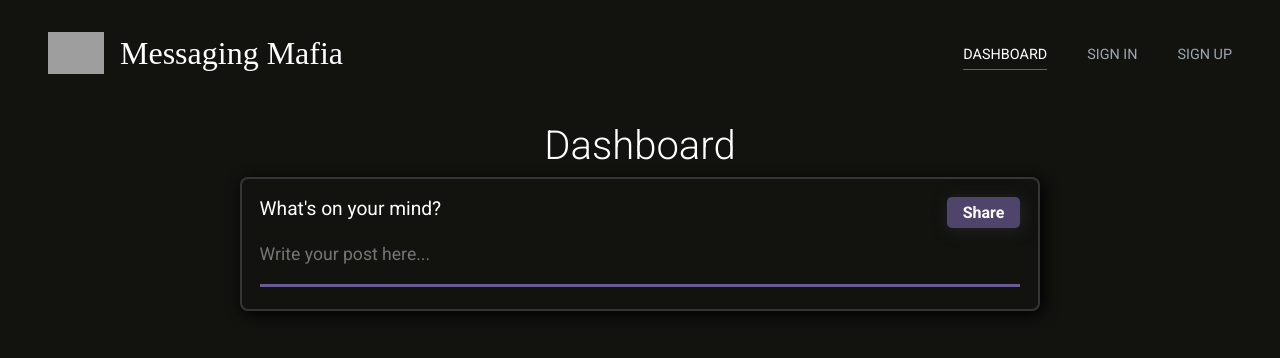
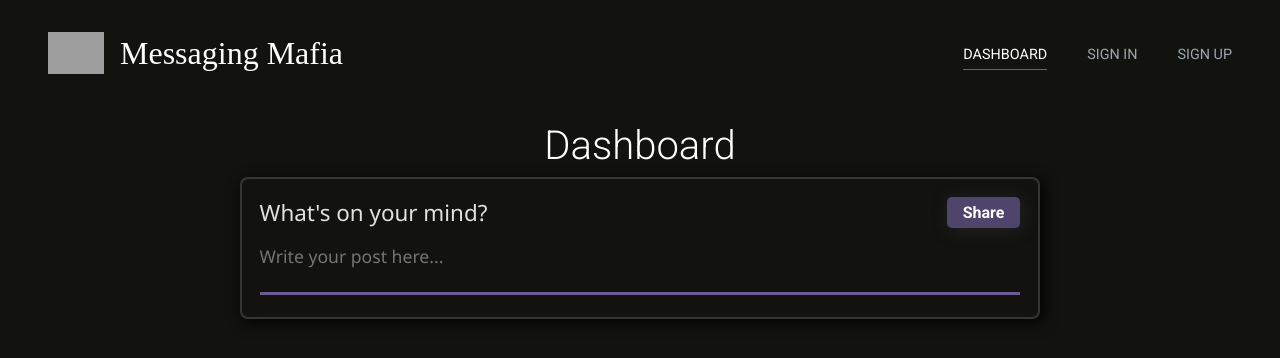
Before and after one commit to geekyquentin/KTJ_Ass3.github.io, a React (Create React App) app: page /#/dashboard in a window 1280 px wide. Shown: the top 358 px of the page. Built offline with nearby package versions, Linux system fonts and the light colour scheme; grey boxes are pictures that could not be loaded; a web font is replaced by a local one.

Commit message:
alert for sign in and sign up, likes and dislikes for posts remaining

```diff
--- a/src/pages/Dashboard/Alert.js
+++ b/src/Alert.js
@@ -1,6 +1,6 @@
 import React, { useEffect } from 'react'
 import './App.css'
-function Alert({ msg, type, removeAlert, list }) {
+function Alert({ msg, removeAlert, list }) {
 
     useEffect(() => {
         const timeout = setTimeout(() => {
@@ -11,7 +11,7 @@ function Alert({ msg, type, removeAlert, list }) {
 
 
 
-    return <p className={`alert alert-${type}`}>
+    return <p className={`alert`}>
         {msg}
     </p>
 
--- a/src/App.css
+++ b/src/App.css
@@ -79,6 +79,21 @@
 	margin-top: 3rem;
 }
 
+.alert {
+	/* border: 1px solid black; */
+	text-align: center;
+	padding: 1rem 1.5rem;
+	border-radius: 20rem;
+	background-color: #353535;
+}
+
+.postAlert {
+	position: fixed;
+	left: 50%;
+	transform: translate(-50%, 0);
+	bottom: 5rem;
+}
+
 @media screen and (max-width: 768px) {
 	.appForm {
 		padding: 1rem 1rem 2rem 1rem;
--- a/src/pages/Dashboard/App.css
+++ b/src/pages/Dashboard/App.css
@@ -56,7 +56,9 @@
 }
 
 .postHeading {
-	font-size: 1.2rem;
+	font-size: 1.4rem;
+	font-family: 'Segoe UI', Tahoma, Geneva, Verdana, sans-serif;
+	color: rgb(225, 225, 225);
 }
 
 .form {
@@ -70,20 +72,6 @@
 	box-shadow: 3px 3px 15px black;
 }
 
-.alert {
-	/* border: 1px solid black; */
-	margin: 10px;
-	text-align: center;
-}
-.alert-success {
-	background-color: lightgreen;
-	color: rgb(6, 87, 6);
-}
-.alert-danger {
-	background-color: rgb(241 152 152 / 45%);
-	color: rgb(199, 6, 6);
-}
-
 @media screen and (max-width: 768px) {
 	.section-center,
 	.dashboardTitleText {
--- a/src/pages/Dashboard/List.css
+++ b/src/pages/Dashboard/List.css
@@ -35,8 +35,11 @@
 
 .userName {
 	font-size: 1.2rem;
-	font-family: sans-serif;
-	font-weight: bold;
+}
+
+.userPost {
+	color: rgb(225, 225, 225);
+	font-family: 'Segoe UI', Tahoma, Geneva, Verdana, sans-serif;
 }
 
 .userPostTime {
--- a/src/pages/Dashboard/dashboardPage.js
+++ b/src/pages/Dashboard/dashboardPage.js
@@ -2,7 +2,7 @@ import './App.css';
 import React, { useState, useEffect } from "react";
 import { Helmet } from 'react-helmet';
 import List from './List';
-import Alert from './Alert';
+import Alert from '../../Alert';
 
 const getLocalStorage = () => {
 	let myList = localStorage.getItem('list');
@@ -27,12 +27,12 @@ function DashboardPage() {
 	const [isEditing, SetIsEditing] = useState(false);
 	const [list, setList] = useState(getLocalStorage());
 	const [editId, setEditId] = useState(null);
-	const [alert, setAlert] = useState({ show: false, msg: '', type: '' });
+	const [alert, setAlert] = useState({ show: false, msg: '' });
 	// console.log(alert.show)
 	const onSubmitForm = (e) => {
 		e.preventDefault();
 		if (!name) {
-			showAlert(true, 'danger', 'please enter text')
+			showAlert(true, 'Please enter text')
 		}
 		else if (name && isEditing) {
 			setList(list.map((item) => {
@@ -41,25 +41,25 @@ function DashboardPage() {
 				}
 				return item;
 			}))
-			showAlert(true, 'success', 'edit successfully')
+			showAlert(true, 'Edited successfully')
 			setName('');
 			SetIsEditing(false);
 			setEditId(null);
 		}
 		else {
-			showAlert(true, 'success', 'list added successfully')
+			showAlert(true, 'List added successfully')
 			const newItem = { id: new Date().getTime().toString(), title: name, like: numberOfLikes, dislike: numberOfDislikes };
 			setList([...list, newItem]);
 			setName('');
 		}
 	}
 
-	const showAlert = (show = false, type = "", msg = "") => {
-		setAlert({ show, type, msg });
+	const showAlert = (show = false, msg = "") => {
+		setAlert({ show, msg });
 	}
 
 	const deleteItem = (id) => {
-		showAlert(true, 'danger', 'item deleted');
+		showAlert(true, 'Item deleted');
 		setList(list.filter((item) => item.id !== id));
 
 	}
@@ -110,9 +110,6 @@ function DashboardPage() {
 			<section className='section-center'>
 
 				<form className='form' onSubmit={onSubmitForm}>
-					{
-						alert.show && <Alert {...alert} removeAlert={showAlert} list={list} />
-					}
 					<div className="postHeadingAndSubmitBtn">
 						<div className="postHeading">
 							What's on your mind?
@@ -134,7 +131,11 @@ function DashboardPage() {
 						<List items={list} deleteItem={deleteItem} editItem={editItem} likeCount={likeCount} dislikeCount={dislikeCount} />
 					</div>
 				}
-
+				<div className="postAlert">
+					{
+						alert.show && <Alert {...alert} removeAlert={showAlert} list={list} />
+					}
+				</div>
 			</section>
 		</div>
 	);
--- a/src/pages/SignInAndSignOut/SignInForm.js
+++ b/src/pages/SignInAndSignOut/SignInForm.js
@@ -2,6 +2,7 @@ import React, { Component } from "react";
 import { Link, NavLink } from "react-router-dom";
 import { Helmet } from 'react-helmet';
 import "./SignInAndSignOut.css";
+import "../../Alert"
 
 class SignInForm extends Component {
     constructor() {
--- a/src/pages/SignInAndSignOut/SignUpForm.js
+++ b/src/pages/SignInAndSignOut/SignUpForm.js
@@ -2,6 +2,7 @@ import React, { Component } from "react";
 import { Link, NavLink } from "react-router-dom";
 import { Helmet } from 'react-helmet';
 import "./SignInAndSignOut.css";
+import "../../Alert"
 class SignUpForm extends Component {
     constructor() {
         super();
```
